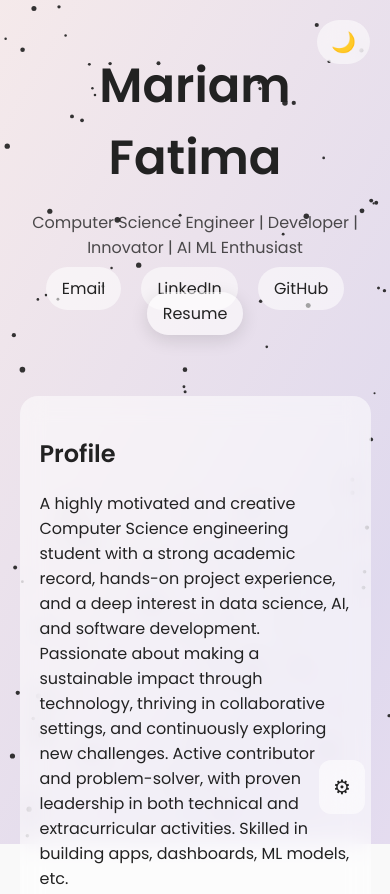
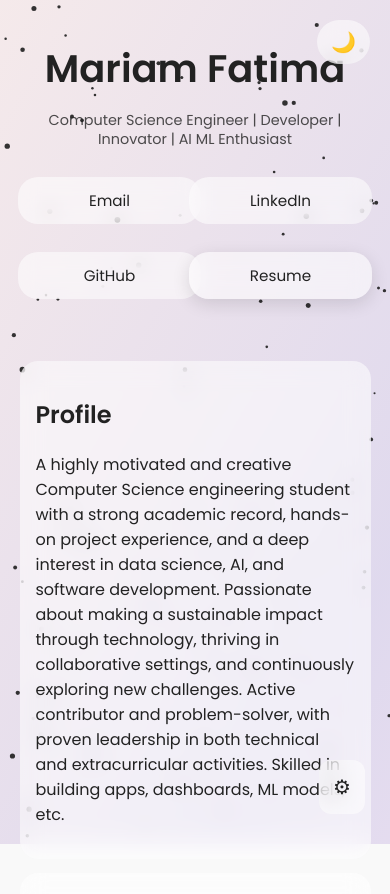
Before and after one commit to MariamF35/MariamF35.github.io, a plain HTML site: page index.html in a window 390 px wide. Shown: the top 894 px of the page. Drawn offline with Linux system fonts and the light colour scheme.

Commit message:
Implement mobile responsive styles
Added mobile fixes for header spacing, font sizes, button layout, and section padding.

```diff
--- a/style.css
+++ b/style.css
@@ -219,3 +219,54 @@ input:checked + .slider:before{
   0%{opacity:0;transform:translateY(10px)}
   100%{opacity:1;transform:translateY(0)}
 }
+
+
+/* ===== MOBILE FIXES ===== */
+@media (max-width: 480px) {
+
+  /* Fix header spacing */
+  header {
+    padding: 40px 10px;
+  }
+
+  /* Make the name slightly smaller */
+  .name {
+    font-size: 2.4rem;
+  }
+
+  /* Make subtitle readable */
+  .subtitle {
+    font-size: 0.9rem;
+    line-height: 1.3;
+    padding: 0 10px;
+  }
+
+  /* FIX BUTTON OVERLAP */
+  .links {
+    display: grid;
+    grid-template-columns: repeat(2, 1fr);
+    gap: 12px;
+    justify-items: center;
+    padding: 0 20px;
+    margin-top: 20px;
+  }
+
+  .links a {
+    width: 100%;
+    text-align: center;
+    font-size: 0.95rem;
+    padding: 12px;
+    border-radius: 20px;
+  }
+
+  /* Fix sections */
+  section {
+    padding: 16px;
+    margin: 14px 0;
+  }
+
+  /* Project cards spacing */
+  .projects-grid {
+    grid-template-columns: 1fr;
+  }
+}
```
